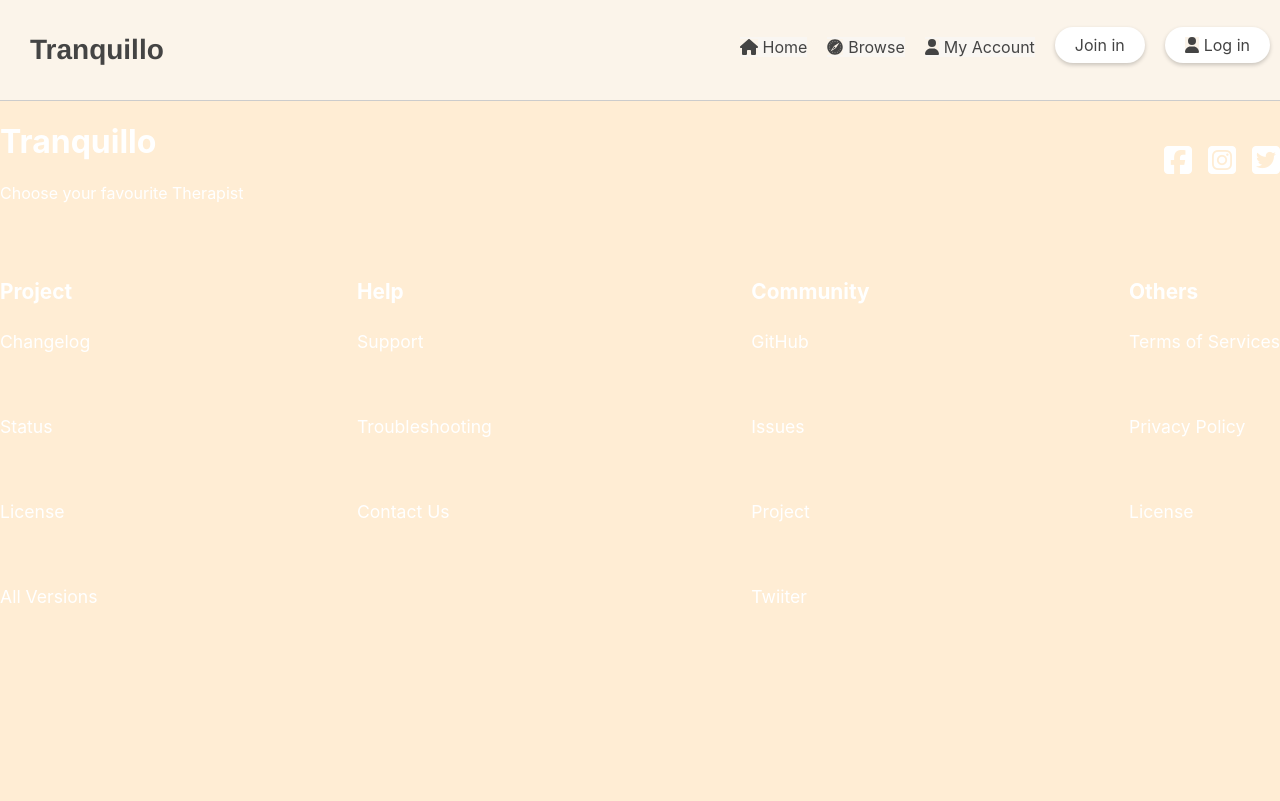
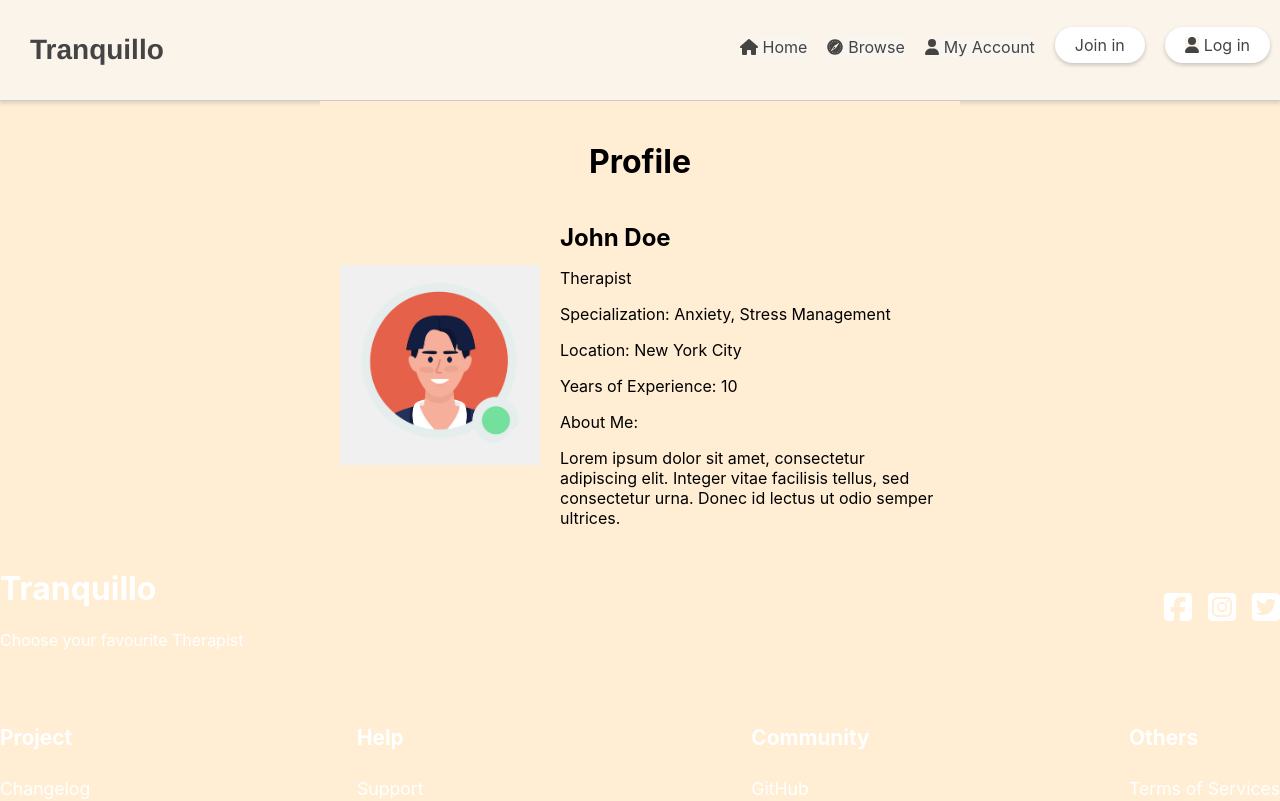
Before and after one commit to altina2801/LabKurs1, a React (Create React App) app in the folder front/: page /profile in a window 1280 px wide. Shown: the top 801 px of the page. Built offline with nearby package versions, Linux system fonts and the light colour scheme; the HTML template or start-up script is replaced by a standard one.

Commit message:
Profile Added

```diff
--- a/front/src/App.js
+++ b/front/src/App.js
@@ -19,6 +19,8 @@ import SessionB from './components/SessionB'
 import Professionals from './components/professionals';
 import AddEditTherapist from './components/professionalsAddEdit';
 import Payment from './components/payments';
+import Profile from './components/profile';
+
 function App() {
   return (
     <div className="App">
@@ -47,6 +49,7 @@ function App() {
           <Route path={`/updateTherapist/:id`} element={<AddEditTherapist />} />
           <Route path="/sessionB" element={<SessionB />} />
           <Route path="/payment" element={<Payment/>} />
+          <Route path="/profile" element={<Profile/>} />
         </Routes>
         <Footer />
       </Router>
--- /dev/null
+++ b/front/src/components/profile.js
@@ -0,0 +1,32 @@
+import React from 'react';
+import '../css/profile.css';
+
+const Profile = () => {
+  return (
+    <div className="profile-container">
+      <div className="profile-header">
+        <h1>Profile</h1>
+      </div>
+      <div className="profile-content">
+        <div className="profile-picture">
+          <img src= {require('../images/therapist1.webp')} alt="Profile Picture" />
+        </div>
+        <div className="profile-details">
+          <h2>John Doe</h2>
+          <p>Therapist</p>
+          <p>Specialization: Anxiety, Stress Management</p>
+          <p>Location: New York City</p>
+          <p>Years of Experience: 10</p>
+          <p>About Me:</p>
+          <p>
+            Lorem ipsum dolor sit amet, consectetur adipiscing elit. Integer
+            vitae facilisis tellus, sed consectetur urna. Donec id lectus ut
+            odio semper ultrices.
+          </p>
+        </div>
+      </div>
+    </div>
+  );
+};
+
+export default Profile;
--- /dev/null
+++ b/front/src/css/profile.css
@@ -0,0 +1,42 @@
+.profile-container {
+    max-width: 600px;
+    margin: 0 auto;
+    padding: 20px;
+  }
+
+  .profile-header {
+    text-align: center;
+    margin-bottom: 20px;
+  }
+
+  .profile-content {
+    display: flex;
+    align-items: center;
+  }
+
+  .profile-picture {
+    flex: 0 0 200px;
+    margin-right: 20px;
+  }
+
+  .profile-picture img {
+    width: 100%;
+    border-radius: 50%;
+  }
+
+  .profile-details {
+    flex: 1;
+  }
+
+  .profile-details h2 {
+    font-size: 24px;
+    margin-bottom: 5px;
+  }
+
+  .profile-details p {
+    margin-bottom: 5px;
+  }
+
+  .profile-details p:last-child {
+    margin-bottom: 0;
+  }
```
